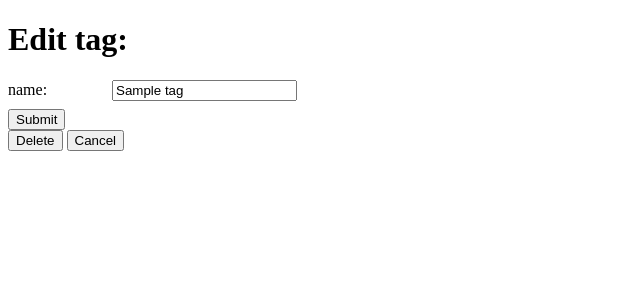
After one commit to hupesebi/blogly, a Flask app: page /tags/1/edit in a window 1280 px wide. The commit adds this page. Shown: the top 300 px of the page, without its empty margins (0-640 px from the left). Run offline with Flask 2, Linux system fonts and the light colour scheme; tables that the repository leaves empty hold one stand-in row (values such as "Sample post").

Commit message:
Complete part 3 of blogly exercise

```diff
--- a/app.py
+++ b/app.py
@@ -1,6 +1,6 @@
 
 from flask import Flask, redirect, request, render_template
-from models import db, connect_db, User, Post
+from models import db, connect_db, User, Post, Tag, PostTag
 from flask_debugtoolbar import DebugToolbarExtension
 
 app = Flask(__name__)
@@ -95,15 +95,18 @@ def delete_user(user_id):
 @app.route('/users/<int:user_id>/posts/new')
 def show_add_new_post(user_id):
     user = User.query.get_or_404(user_id)
-    return render_template('posts/new_post.html', user = user)
+    tags = Tag.query.all()
+    return render_template('posts/new_post.html', user = user, tags= tags)
 
 
 @app.route('/users/<int:user_id>/posts/new', methods=['POST'])
 def add_post(user_id):
     title = request.form['title']
     content = request.form['content']
-    newPost = Post(title = title, content = content, user_id = user_id)
-
+    tag_ids = [int(num) for num in request.form.getlist("tags")]
+    tags = Tag.query.filter(Tag.id.in_(tag_ids)).all()
+    newPost = Post(title = title, content = content, user_id = user_id, tags = tags)
+    print (tags)
     db.session.add(newPost)
     db.session.commit()
     return redirect(f'/users/{user_id}')
@@ -114,14 +117,16 @@ def show_post_details(post_id):
     """Show details of one post"""
 
     post = Post.query.get_or_404(post_id)
+
     return render_template('posts/post.html',  post= post)
 
 
 @app.route('/posts/<int:post_id>/edit')
 def edit_post(post_id):
     post = Post.query.get_or_404(post_id)
+    tags = Tag.query.all()
 
-    return render_template('posts/edit.html', post = post)
+    return render_template('posts/edit.html', post = post, tags = tags)
 
 
 @app.route('/posts/<int:post_id>/edit', methods=['POST'])
@@ -129,6 +134,10 @@ def update_edited_post(post_id):
     post = Post.query.get_or_404(post_id)
     post.title = request.form['title']
     post.content = request.form['content']
+
+    tag_ids = [int(num) for num in request.form.getlist("tags")]
+    post.tags = Tag.query.filter(Tag.id.in_(tag_ids)).all()
+
 
     db.session.add(post)
     db.session.commit()
@@ -144,3 +153,46 @@ def delete_post(post_id):
     db.session.commit()
 
     return redirect(f'/users/{user_id}')
+
+
+@app.route('/tags/tags')
+def show_tags():
+    tags = Tag.query.all()
+    return render_template('/tags/tags.html', tags = tags)
+
+
+@app.route('/tags/new')
+def show_add_tag():
+    return render_template('/tags/new.html')
+
+
+@app.route('/tags/new', methods=['POST'])
+def add_tag():
+    name = request.form['name']
+    newTag = Tag (name = name)
+    db.session.add(newTag)
+    db.session.commit()
+    return redirect('/tags/tags')
+
+@app.route('/tags/<int:tag_id>/edit')
+def show_edit_tag(tag_id):
+    tag = Tag.query.get(tag_id)
+    return render_template('tags/edit.html', tag = tag)
+
+
+@app.route('/tags/<int:tag_id>/edit', methods = ['POST'])
+def edit_tag(tag_id):
+    tag = Tag.query.get(tag_id)
+    tag.name = request.form['name']
+    db.session.add(tag)
+    db.session.commit()
+
+    return redirect('/tags/tags')
+
+@app.route('/tags/<int:tag_id>/delete')
+def delete_tag(tag_id):
+    tag = Tag.query.get(tag_id)
+    db.session.delete(tag)
+    db.session.commit()
+
+    return redirect('/tags/tags')
--- a/templates/posts/new_post.html
+++ b/templates/posts/new_post.html
@@ -11,6 +11,12 @@
         <label for="content">Content:</label>
         <textarea name="content" id="content" cols="17" rows="5" required></textarea>
     </div>
+    {% for tag in tags %}
+    <div >
+      <input type="checkbox" id="{{tag.tag_id}}" name="tags" value="{{tag.id}}">
+      <label  for="tags">{{tag.name}}</label>
+    </div>
+  {% endfor %}
     <button>Add</button>
 
 </form>
--- /dev/null
+++ b/templates/tags/edit.html
@@ -0,0 +1,17 @@
+{% extends 'base.html' %}
+{% block title %} Add new user {% endblock%}
+{% block content%}
+<h1>Edit tag:</h1>
+<form action="/tags/{{tag.id}}/edit" method="POST">
+    <div>
+        <label for="name"> name:</label>
+        <input id="name" type="text" name="name" value="{{tag.name}}" required>
+    </div>
+
+    <button>Submit</button>
+
+</form>
+<a href="/tags/delete"><button>Delete</button></a>
+<a href="/tags/{{tag.id}}/delete"><button>Cancel</button></a>
+
+{% endblock %}
```
Also changed, not shown: models.py (+25 -6 lines), templates/posts/edit.html (+13 -0 lines), templates/posts/post.html (+9 -0 lines), templates/tags/new.html (added, +15 -0 lines), templates/tags/tags.html (added, +17 -0 lines).
